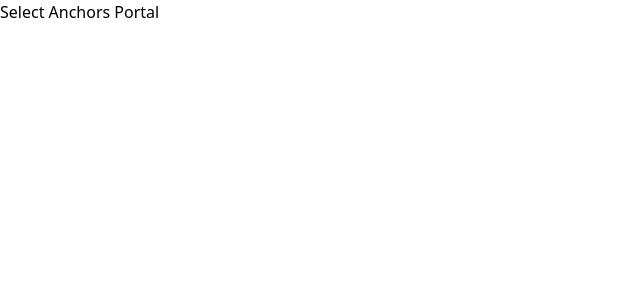
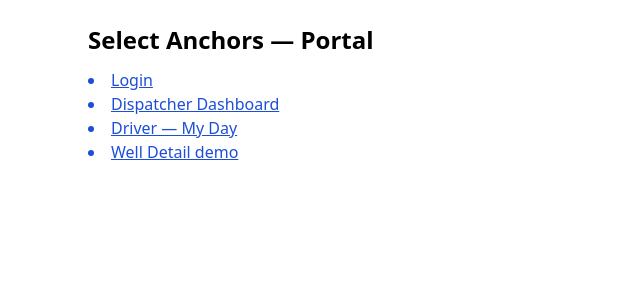
Before and after one commit to select-anchors/select-anchors-portal, a Next.js app: page / in a window 1280 px wide. Shown: the top 300 px of the page, without its empty margins (0-640 px from the left). Built offline with nearby package versions, Linux system fonts and the light colour scheme.

Commit message:
Update page.js

```diff
--- a/app/page.js
+++ b/app/page.js
@@ -1 +1,15 @@
-export default function Home() { return (<main><h1>Select Anchors Portal</h1></main>) }
+import Link from 'next/link';
+
+export default function Home() {
+  return (
+    <main style={{maxWidth:'72rem',margin:'0 auto',padding:'1.5rem'}}>
+      <h1 className="text-2xl font-bold">Select Anchors — Portal</h1>
+      <ul className="list-disc list-inside" style={{color:'#1d4ed8', textDecoration:'underline', marginTop:'12px'}}>
+        <li><Link href="/login">Login</Link></li>
+        <li><Link href="/dashboard">Dispatcher Dashboard</Link></li>
+        <li><Link href="/driver/my-day">Driver — My Day</Link></li>
+        <li><Link href="/wells/30-015-54321">Well Detail demo</Link></li>
+      </ul>
+    </main>
+  );
+}
```
